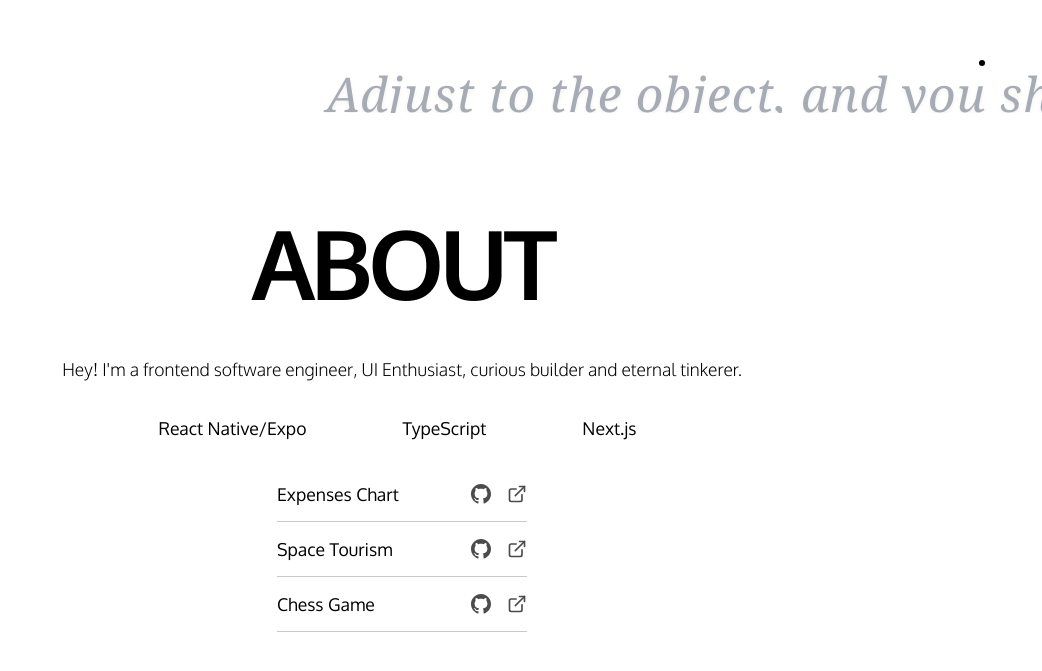
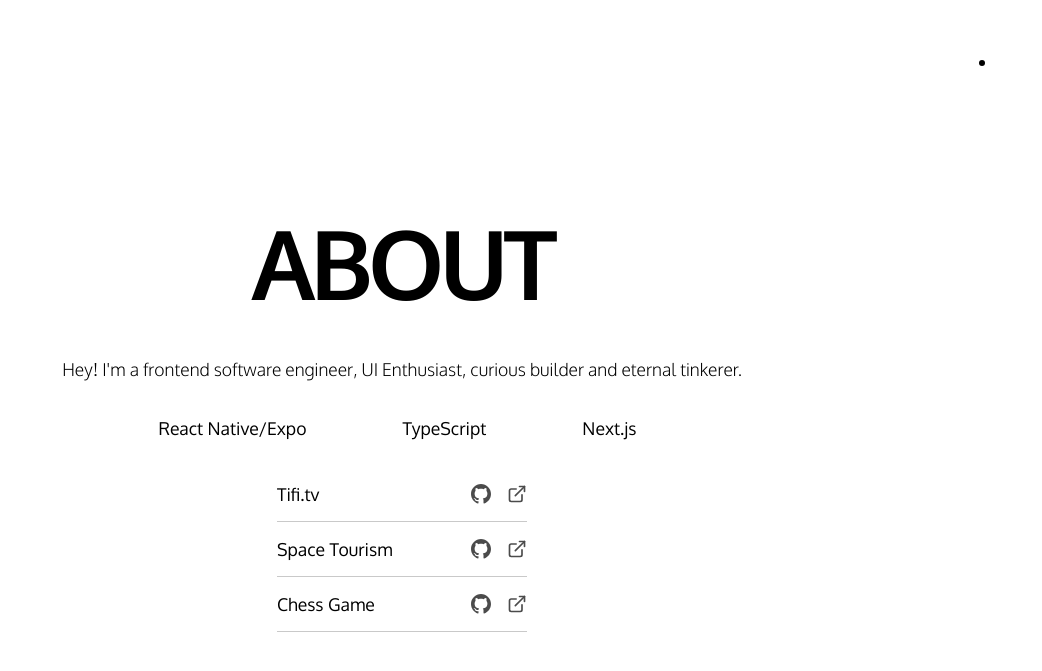
Before and after one commit to ikennarichard/v2, a React (Vite) app: page / in a window 1280 px wide. Shown: the part 687-1358 px from the top of the page, without its empty margins (238-1280 px from the left). Built offline with nearby package versions, Linux system fonts and the light colour scheme.

Commit message:
refactor: hero section

```diff
--- a/src/components/about/projects.js
+++ b/src/components/about/projects.js
@@ -1,9 +1,9 @@
 export const projects = [
     {
     "id": 1,
-    "title": "Expenses Chart",
-    "source": "https://github.com/ikennarichard/Expenses-chart-component",
-    "url": "https://ikennarichard.github.io/Expenses-chart-component"
+    "title": "Tifi.tv",
+    "source": "https://github.com/ikennarichard/",
+    "url": "https://tifi.tv"
     },
 
     {
--- a/src/components/hero/Hero.jsx
+++ b/src/components/hero/Hero.jsx
@@ -120,7 +120,7 @@ const Hero = () => {
           </motion.div>
         </motion.div>
       </div>
-      <SlidingText />
+      {/* <SlidingText /> */}
     </div>
   );
 };
```
